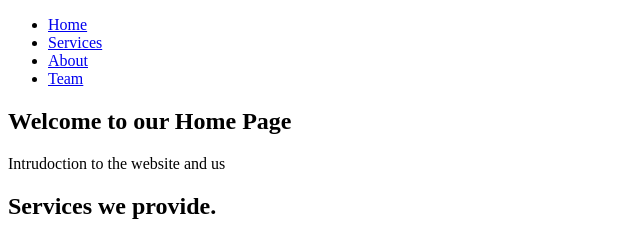
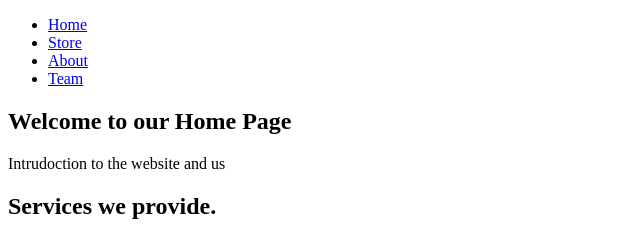
Before and after one commit to ndriqimpllana/CT-Full-Stack, a plain HTML site: page html:css/index.html in a window 1280 px wide. Shown: the top 237 px of the page, 0-640 px from the left. Drawn offline with Linux system fonts and the light colour scheme.

Commit message:
updated some code

```diff
--- a/html:css/index.html
+++ b/html:css/index.html
@@ -9,7 +9,7 @@
   <nav>
     <ul>
       <li><a href="#home">Home</a></li>
-      <li><a href="#services">Services</a></li>
+      <li><a href="#services">Store</a></li>
       <li><a href="about.html#about">About</a></li>
       <li><a href="about.html#team">Team</a></li>
     </ul>
```
